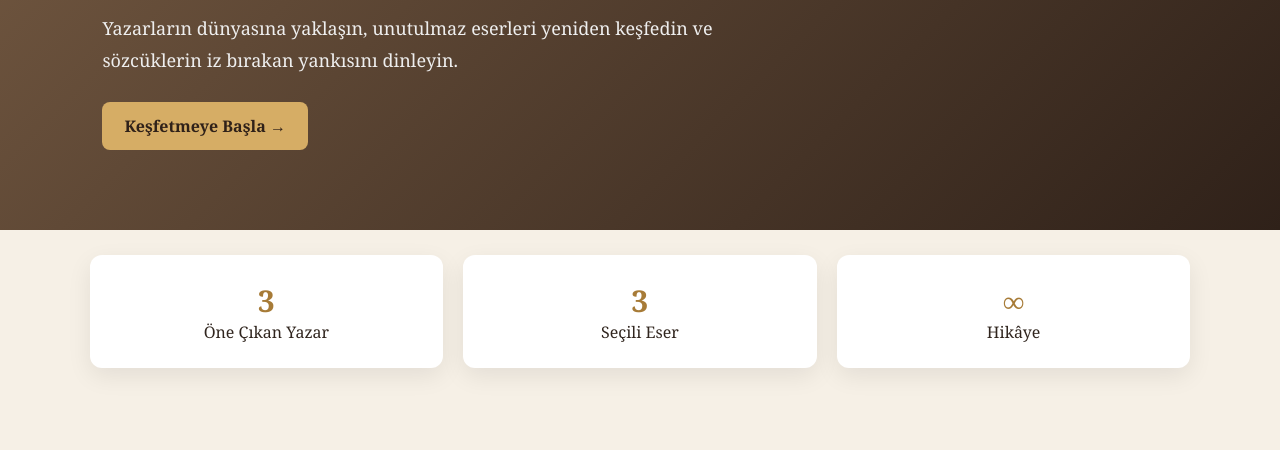
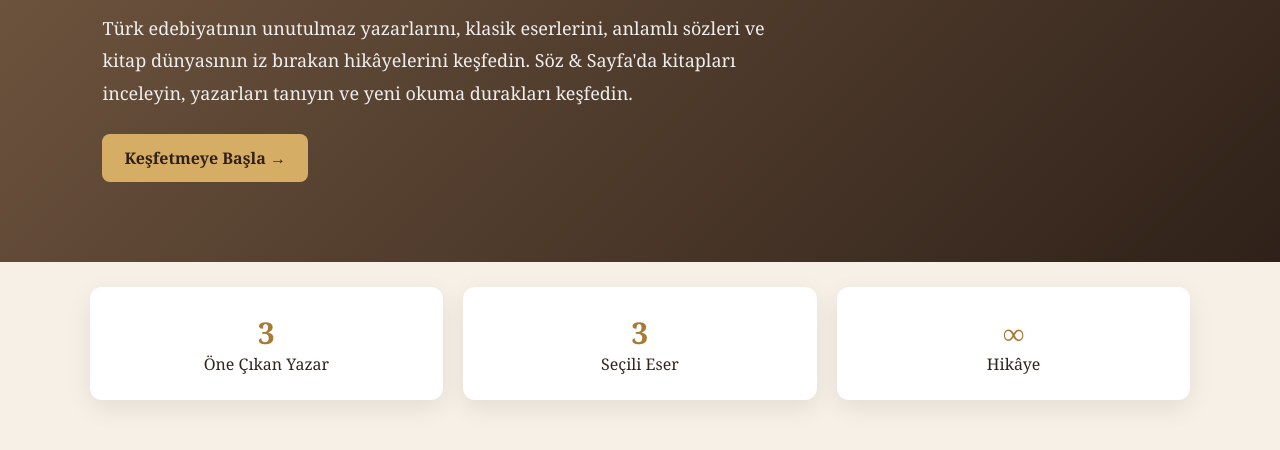
Before and after one commit to edebi-yat/soz-ve-sayfaa, a plain HTML site: page index.html in a window 1280 px wide. Shown: the part 350-800 px from the top of the page. Drawn offline with Linux system fonts and the light colour scheme.

Commit message:
Update index.html

```diff
--- a/index.html
+++ b/index.html
@@ -617,9 +617,10 @@ Söz & Sayfa
 <h1>Her sayfada başka bir dünya.</h1>
 
 <p>
-Yazarların dünyasına yaklaşın,
-unutulmaz eserleri yeniden keşfedin
-ve sözcüklerin iz bırakan yankısını dinleyin.
+Türk edebiyatının unutulmaz yazarlarını, klasik eserlerini,
+anlamlı sözleri ve kitap dünyasının iz bırakan hikâyelerini keşfedin.
+Söz & Sayfa'da kitapları inceleyin, yazarları tanıyın ve yeni okuma
+durakları keşfedin.
 </p>
 
 <a href="#yazarlar" class="btn">
```
